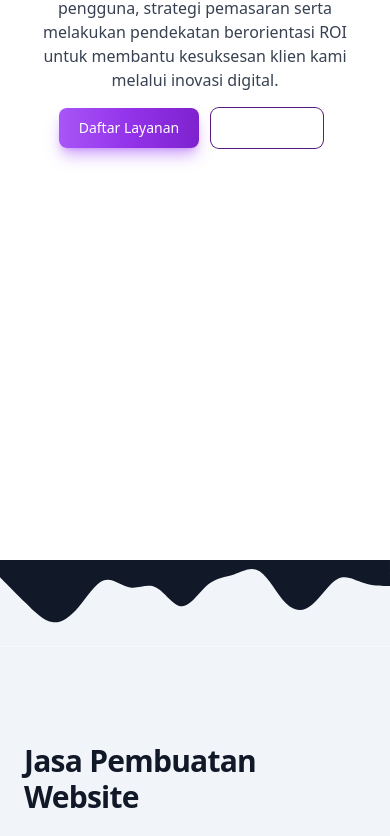
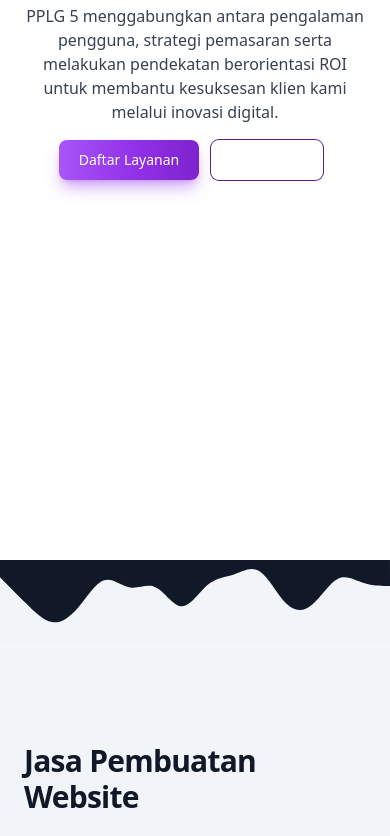
Before and after one commit to pengembanganperangkatlunakgim5/pengembanganperangkatlunakgim5.github.io, a plain HTML site: page services.html in a window 390 px wide. Shown: the part 284-1120 px from the top of the page. Drawn offline with nearby package versions, Linux system fonts and the light colour scheme.

Commit message:
memperbaiki bagian main dari services

```diff
--- a/services.html
+++ b/services.html
@@ -80,8 +80,8 @@
     <!-- Akhir dari Navbar -->
 
     <!-- Main -->
-    <div class="bg-white relative pt-40 pb-20 lg:pt-44 dark:bg-gray-900 overflow-x-hidden h-screen">
-      <div class="relative xl:container m-auto px-6 md:px-12 lg:px-6">
+    <div class="bg-white relative pt-48 lg:pt-44 dark:bg-gray-900 overflow-x-hidden h-screen">
+      <div class="relative xl:container px-6 md:px-12 lg:px-6">
         <h1 class="sm:mx-auto sm:w-10/12 md:w-2/3 font-black text-purple-900 text-4xl text-center sm:text-5xl md:text-6xl lg:w-auto lg:text-left xl:text-7xl dark:text-white">
           Layanan terbaik dari <br class="lg:block hidden" />
           <span class="relative text-transparent bg-clip-text bg-gradient-to-r from-purple-900 to-purple-500 dark:from-purple-400 dark:to-purple-900">Kelas PPLG 5</span>.
@@ -127,7 +127,7 @@
         </div>
         <div class="mx-auto mt-16 max-w-2xl sm:mt-20 lg:mx-0 lg:flex lg:justify-center lg:max-w-none">
           <div class="grid grid-cols-1 gap-6 sm:grid-cols-3">
-            <div class="card w-full max-w-sm p-4 bg-white border border-gray-200 rounded-lg shadow sm:p-8 dark:bg-gray-800 dark:border-gray-700 transition-all duration-300 hover:ring-4 hover:ring-purple-700 overflow-hidden lg:w-96">
+            <div class="card w-full max-w-sm p-4 bg-white border border-gray-200 rounded-lg shadow sm:p-8 dark:bg-gray-800 dark:border-gray-700 transition-all duration-300 hover:ring-4 hover:ring-purple-700 overflow-hidden">
               <h5 class="mb-4 text-xl font-medium text-gray-500 dark:text-white">PPLG Basic</h5>
               <div class="flex items-baseline text-gray-900 dark:text-white mb-4">
                 <span class="text-3xl font-semibold">Rp</span>
```
